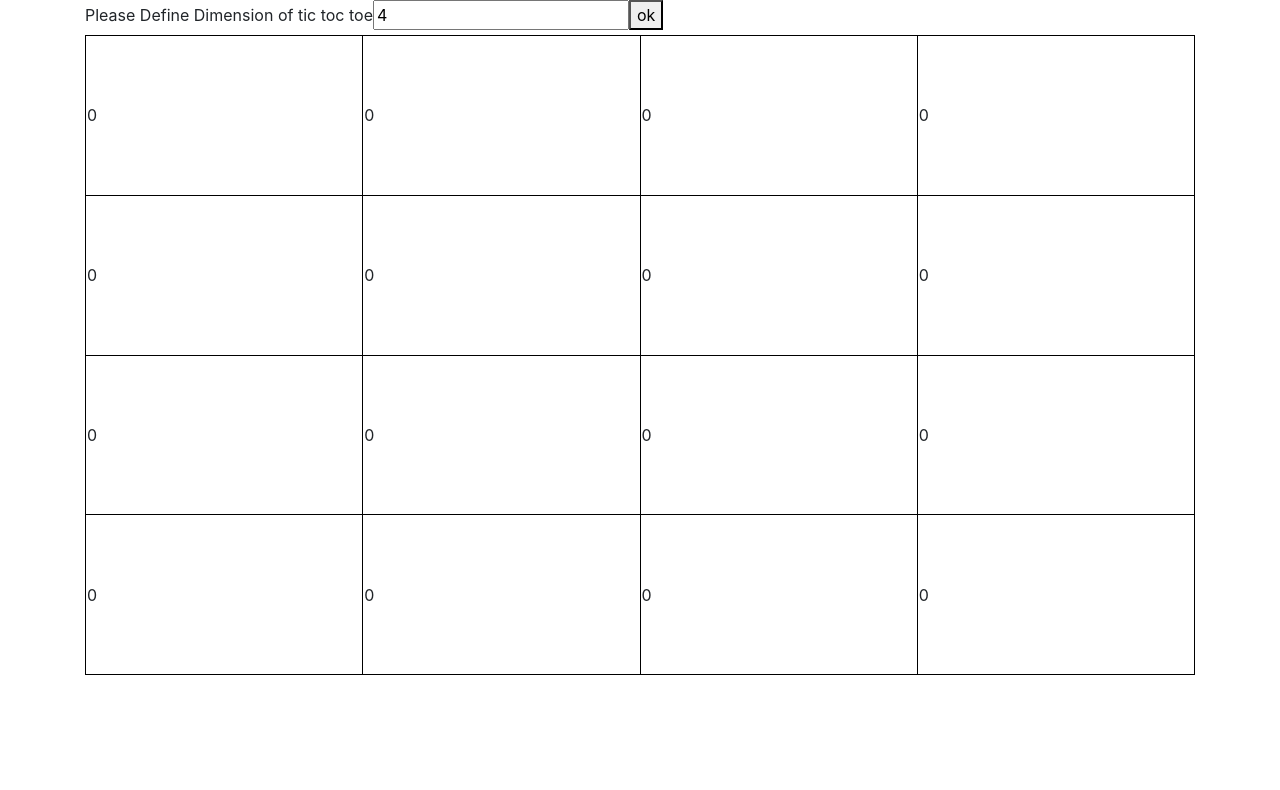
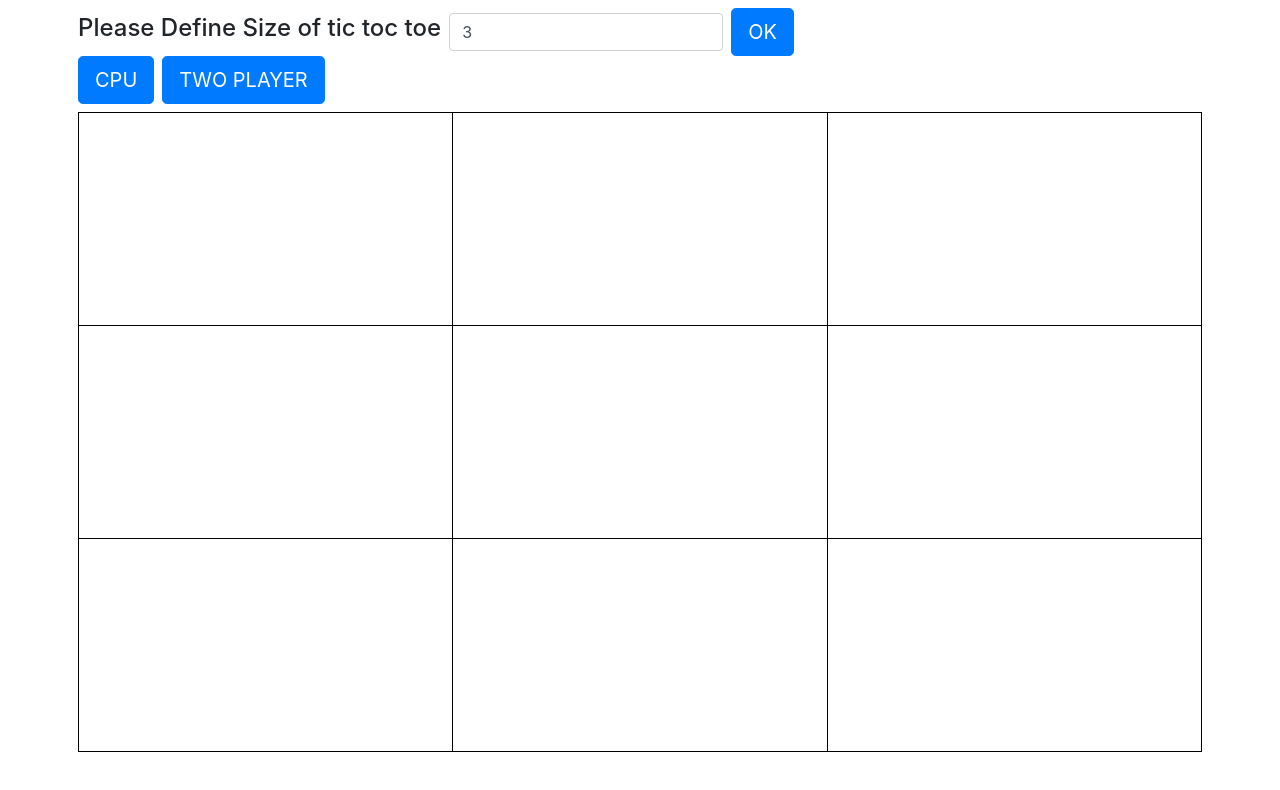
Before and after one commit to Komgris/dynamic-tic-tac-toe, an Angular app: page / in a window 1280 px wide. Shown: the top 790 px of the page. Built offline with nearby package versions, Linux system fonts and the light colour scheme.

Commit message:
stable logic

```diff
--- a/src/app/app.component.css
+++ b/src/app/app.component.css
@@ -0,0 +1 @@
+.material-icons.md-48 { font-size: 2rem; }
--- a/src/app/app.component.html
+++ b/src/app/app.component.html
@@ -1,15 +1,30 @@
-<div class="container">
+<div class="container p-2">
   <div class="row">
     <div class="col-12">
-      <label>Please Define Dimension of tic toc toe</label>
-      <input type="number" [(ngModel)]="sizenumber">
-      <button (click)="renderTable(sizenumber)">ok</button>
+
+        <form class="form-inline">
+        <div class="form-group">
+          <label class="mr-2"><h4>Please Define Size of tic toc toe</h4></label>
+          <input class="form-control mr-2" type="number" [(ngModel)]="sizenumber" name="sizenumber">
+          <button class="btn btn-primary btn-lg" (click)="renderTable(sizenumber)">OK</button>
+        </div>
+      </form>
+        <div>
+          <button class="btn btn-primary btn-lg"(click)="renderTable(sizenumber)">CPU</button>
+          <button class="btn btn-primary btn-lg ml-2"(click)="renderTable(sizenumber)">TWO PLAYER</button>
+
+        </div>
+
     </div>
-    <div class="col-12">
+    <div class="col-12 mt-2">
       <table style="border-collapse: collapse; width: 100%; height: 80vh; border: none;">
         <tbody>
           <tr *ngFor="let row of table let i = index">
-              <td style="border: 1px solid black; width: 50px; height: 50px;" (click)="turn(i,col)" *ngFor="let col of header">{{definValue(row[col],col)}}</td>
+              <td style="padding: 0px 0px 0px 0px; border: 1px solid black; width: 50px; height: 50px; text-align: center;
+              vertical-align: middle;" (click)="turn(i,col)" *ngFor="let col of header">
+                <span *ngIf="row[col][col] === true" class="material-icons md-48">close</span>
+                <span *ngIf="row[col][col] === false" class="material-icons md-48">trip_origin</span>
+              </td>
           </tr>
       </tbody>
       </table>
--- a/src/app/app.component.ts
+++ b/src/app/app.component.ts
@@ -1,4 +1,5 @@
 import { Component, OnInit } from '@angular/core';
+import { TicTacToeService } from './serviecs/tic-tac-toe.service';
 
 @Component({
   selector: 'app-root',
@@ -12,12 +13,17 @@ export class AppComponent implements OnInit {
   header:any = [];
   x= true;
   o = false;
-  sizenumber = 4;
+  sizenumber = 3;
+
   human = true;
   computer = false;
 
-  ngOnInit() {
-    this.renderTable(this.sizenumber)
+  constructor(
+    private services : TicTacToeService
+  ) { }
+
+  async ngOnInit() {
+    this.renderTable(this.sizenumber);
   }
 
   renderTable(number:number){
@@ -38,6 +44,7 @@ export class AppComponent implements OnInit {
       //for(let j =0; j<this.sizenumber;j++){
         move.indexI = emptySpace[i].indexI;
         move.indexJ = emptySpace[i].indexJ;
+        let origin = table[move.indexI][move.indexJ][move.indexJ]
         table[move.indexI][move.indexJ][move.indexJ] = side;
 
         if(side === this.human){
@@ -49,7 +56,7 @@ export class AppComponent implements OnInit {
           move.score = result.score;
         }
 
-        table[move.indexI][move.indexJ][move.indexJ] = 0;
+        table[move.indexI][move.indexJ][move.indexJ] = origin;
         moves.push(move);
     }
     let bestMove:any
@@ -57,7 +64,7 @@ export class AppComponent implements OnInit {
       let bestScore = -Infinity;
       for(let i=0;i<moves.length;i++){
           if(moves[i].score > bestScore){
-            bestScore = moves[i].score;
+            bestScore = Math.max(moves[i].score,bestScore);
             bestMove = i;
 
       }
@@ -66,11 +73,12 @@ export class AppComponent implements OnInit {
     else{
       let bestScore = +Infinity;
       for(let i=0;i<moves.length;i++){
-            bestScore = moves[i].score;
-            bestMove = i;
+        if(moves[i].score < bestScore){
+          bestScore = moves[i].score;
+          bestMove = i;
+        }
       }
     }
-    console.log(moves[bestMove])
     return moves[bestMove];
   }
 
@@ -92,14 +100,36 @@ export class AppComponent implements OnInit {
     return obj[key];
   }
 
-   turn(row:number,col:number){
+   async turn(row:number,col:number){
     this.table[row][+col][+col]=this.human;
-    this.minimax(this.table,this.computer);
-    //console.log(this.winpattern(this.table,this.computer))
-    //let table = this.table
-    let computerTurn =  this.minimax(this.table,this.computer);
-    this.table[computerTurn.indexI][computerTurn.indexJ][computerTurn.indexJ] = this.computer
+    if(this.winpattern(this.table,this.human)) {
+      alert('WIN');
+    }
+    else if(this.winpattern(this.table,this.computer)){
+      alert('LOOSE');
+    }
+    else{
+      let board = this.limitsize(row,col)
+      let computerTurn =  await this.minimax(board,this.computer);
+      if(this.emptySpace(this.table).length !== 0){
+        this.table[computerTurn.indexI][computerTurn.indexJ][computerTurn.indexJ] = this.computer;
+      }
+      else{
+        alert('DRAW');
+      }
+    }
   }
+
+  limitsize(row:number,col:number){
+    let data = this.emptySpace(this.table)
+    if(data.length > 9){
+       //=  this.table
+    }
+    else{
+      return this.table;
+    }
+  }
+
 
   emptySpace(table:any){
     let emptyArray:any= [];
--- a/src/app/app.module.ts
+++ b/src/app/app.module.ts
@@ -1,6 +1,6 @@
 import { BrowserModule } from '@angular/platform-browser';
 import { NgModule } from '@angular/core';
-
+import { HttpClientModule } from '@angular/common/http';
 import { AppRoutingModule } from './app-routing.module';
 import { AppComponent } from './app.component';
 import { NgbModule } from '@ng-bootstrap/ng-bootstrap';
@@ -13,6 +13,7 @@ import { FormsModule } from '@angular/forms';
   imports: [
     BrowserModule,
     AppRoutingModule,
+    HttpClientModule,
     NgbModule,
     FormsModule
   ],
--- /dev/null
+++ b/src/app/serviecs/tic-tac-toe.service.ts
@@ -0,0 +1,23 @@
+import { HttpClient, HttpHeaders } from '@angular/common/http';
+import { Injectable } from '@angular/core';
+
+@Injectable({
+  providedIn: 'root'
+})
+export class TicTacToeService {
+
+  httpOptions = {
+    headers: new HttpHeaders({
+      'Content-Type': 'application/json; charset=utf-8'
+    })
+  };
+  baseURL = 'http://localhost:3000/api/board/'
+  constructor(
+    private http: HttpClient
+  ) { }
+
+  async minimax(table:any){
+    const response = await this.http.post(`${this.baseURL}minimax`,table,this.httpOptions).toPromise();
+    return response;
+  }
+}
--- a/src/index.html
+++ b/src/index.html
@@ -6,6 +6,8 @@
   <base href="/">
   <meta name="viewport" content="width=device-width, initial-scale=1">
   <link rel="icon" type="image/x-icon" href="favicon.ico">
+  <link href="https://fonts.googleapis.com/css2?family=Material+Icons"
+      rel="stylesheet">
 </head>
 <body>
   <app-root></app-root>
```
Also changed, not shown: 1 other file (tests, documents, lock files or other folders).
